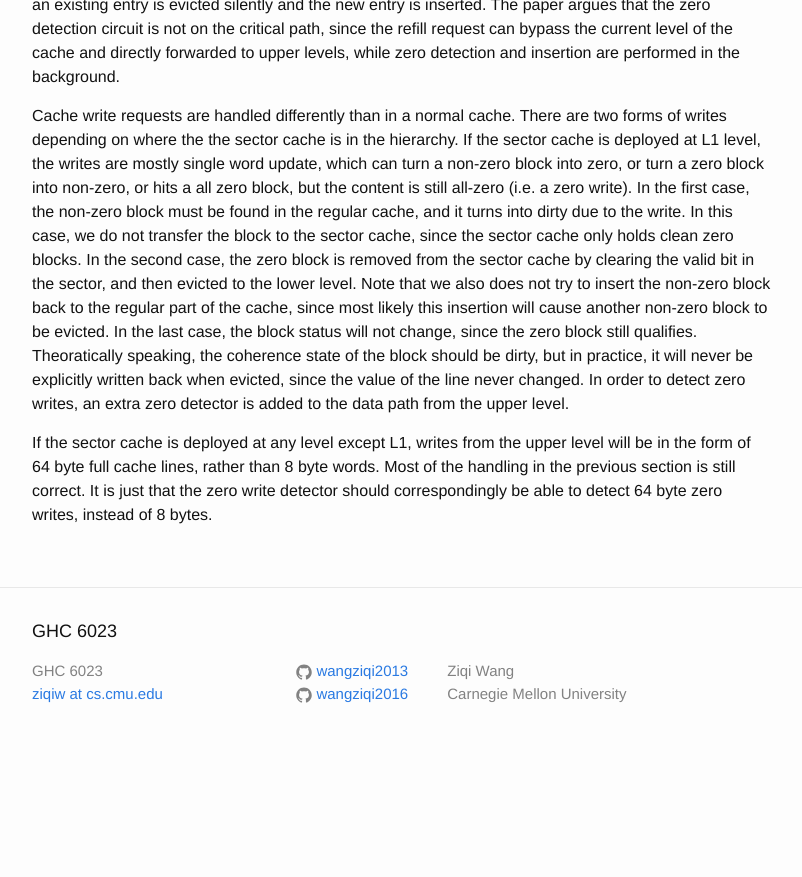
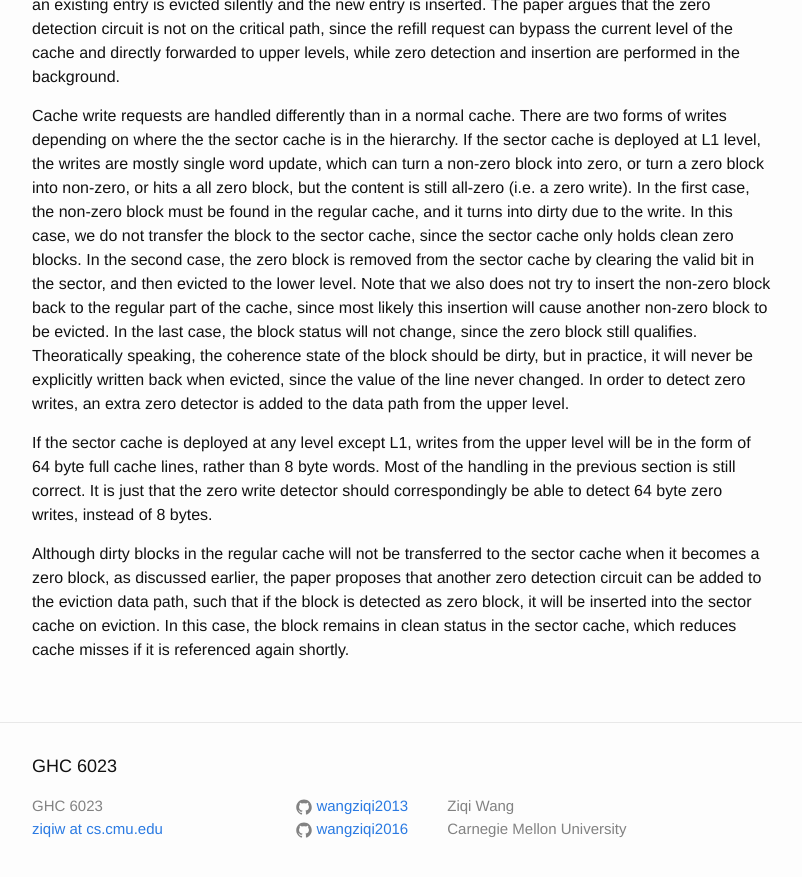
Before and after one commit to wangziqi2013/wangziqi2013.github.io, a Jekyll site: the page built from _posts/2020-06-25-zca.markdown, in a window 1280 px wide and 900 px high, scrolled down 1834 px. Shown: the top 877 px of the window, without its empty margins (238-1040 px from the left). Built offline with Jekyll 4.4.1, drawn with Linux system fonts in a browser that asks for light colours; before the commit the page ends 2599 px from its top, so only the background shows below that.

Commit message:
Adding eviction path

```diff
--- a/_posts/2020-06-25-zca.markdown
+++ b/_posts/2020-06-25-zca.markdown
@@ -88,3 +88,8 @@ In order to detect zero writes, an extra zero detector is added to the data path
 If the sector cache is deployed at any level except L1, writes from the upper level will be in the form of 64 byte
 full cache lines, rather than 8 byte words. Most of the handling in the previous section is still correct. It is just that
 the zero write detector should correspondingly be able to detect 64 byte zero writes, instead of 8 bytes.
+
+Although dirty blocks in the regular cache will not be transferred to the sector cache when it becomes a zero block,
+as discussed earlier, the paper proposes that another zero detection circuit can be added to the eviction data path,
+such that if the block is detected as zero block, it will be inserted into the sector cache on eviction. In this case,
+the block remains in clean status in the sector cache, which reduces cache misses if it is referenced again shortly.
```
